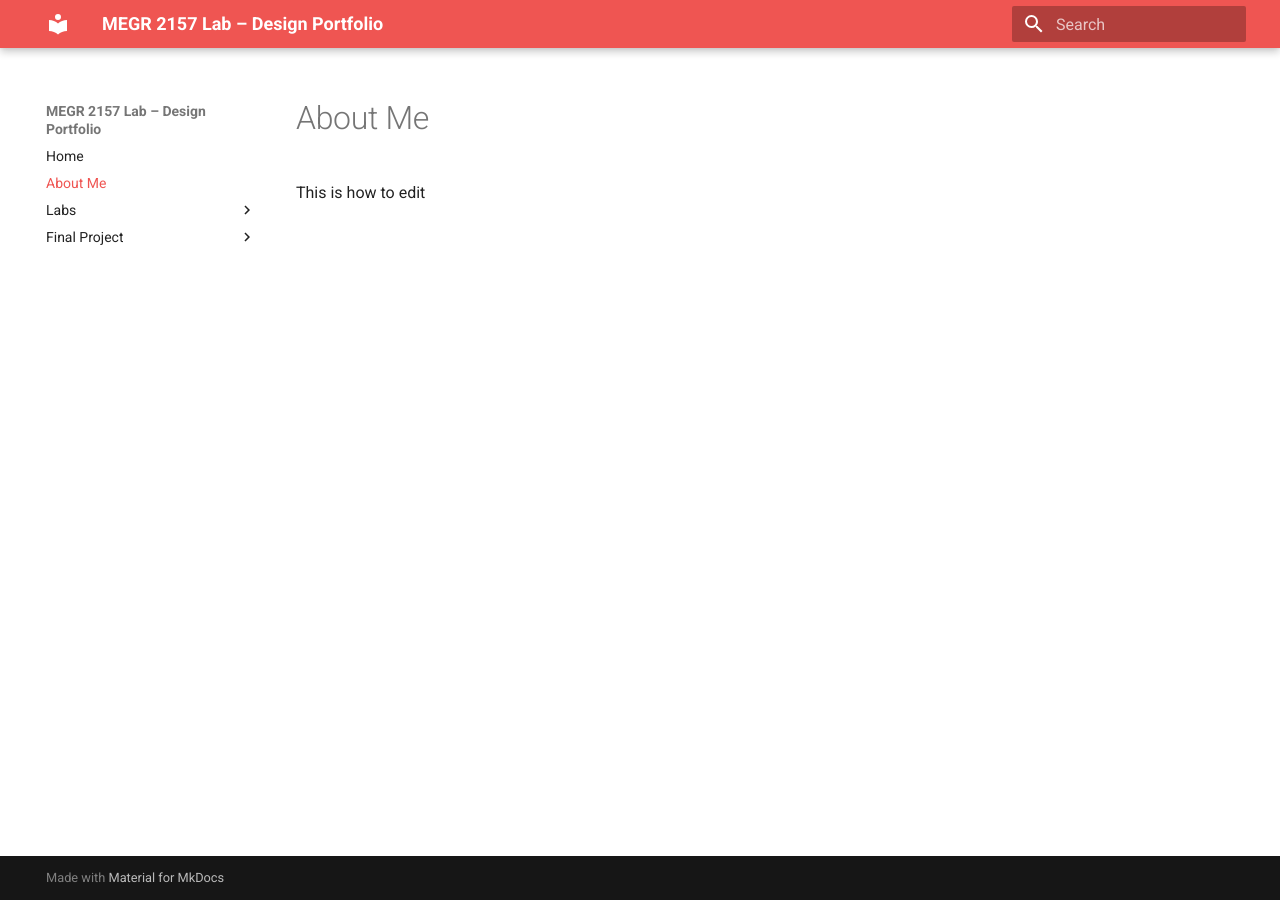
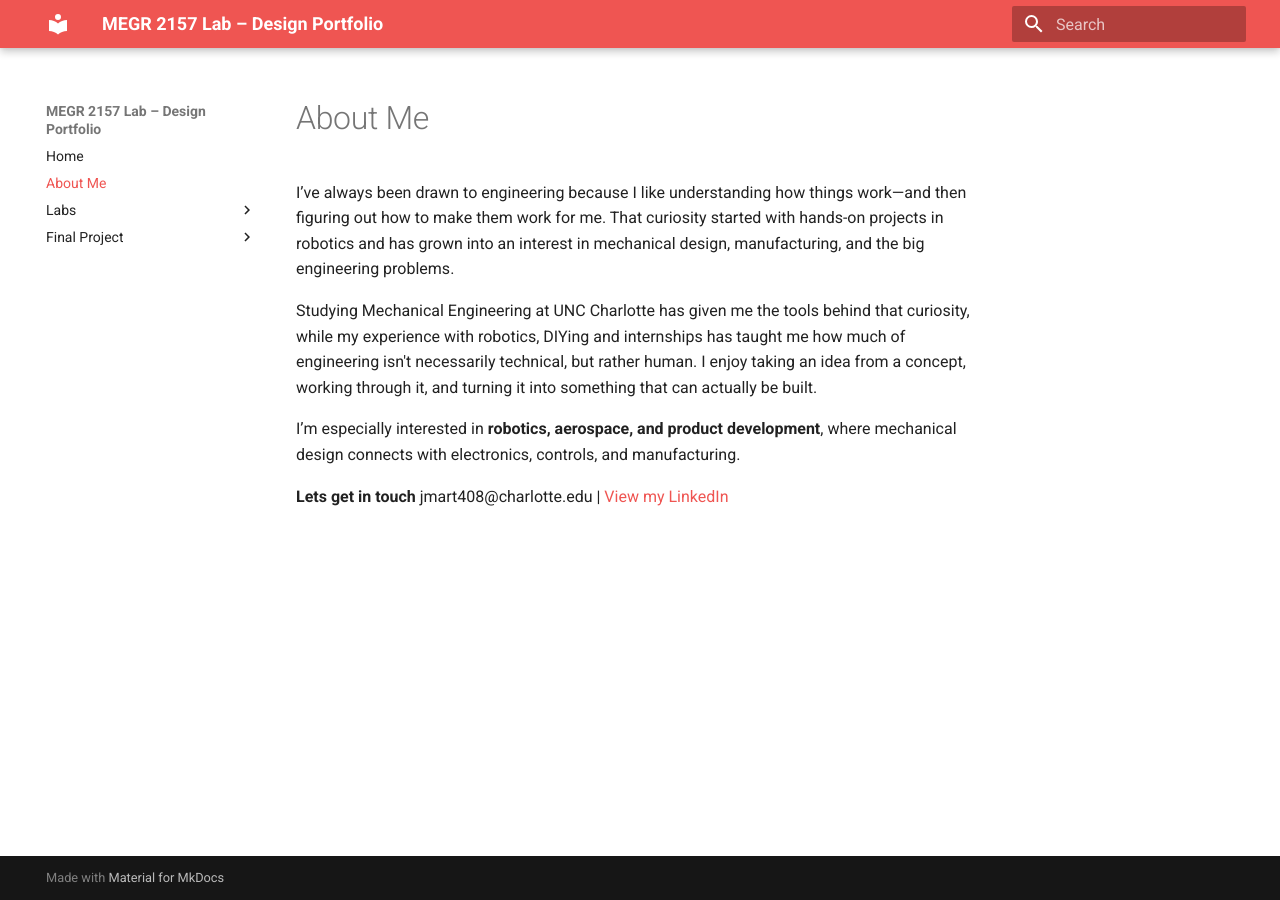
Before and after one commit to juanmasacova/MASACOVA-portfolio, an MkDocs documentation site: the page built from docs/aboutme/index.md, in a window 1280 px wide. Built offline with MkDocs 1.6.1 and Material for MkDocs 9.7.7, drawn with Linux system fonts in a browser that asks for light colours.

Commit message:
Update About Me section with personal insights
Expanded personal introduction and interests in engineering.

```diff
--- a/docs/aboutme/index.md
+++ b/docs/aboutme/index.md
@@ -1,2 +1,11 @@
 #About Me
-This is how to edit
+
+I’ve always been drawn to engineering because I like understanding how things work—and then figuring out how to make them work for me. That curiosity started with hands-on projects in robotics and has grown into an interest in mechanical design, manufacturing, and the big engineering problems.
+
+Studying Mechanical Engineering at UNC Charlotte has given me the tools behind that curiosity, while my experience with robotics, DIYing and internships has taught me how much of engineering isn't necessarily technical, but rather human. I enjoy taking an idea from a concept, working through it, and turning it into something that can actually be built.
+
+I’m especially interested in **robotics, aerospace, and product development**, where mechanical design connects with electronics, controls, and manufacturing.
+
+**Lets get in touch**
+jmart408@charlotte.edu |
+[View my LinkedIn](www.linkedin.com/in/juan-martinez-sagarra-coullaut-valera-042990342)
```
